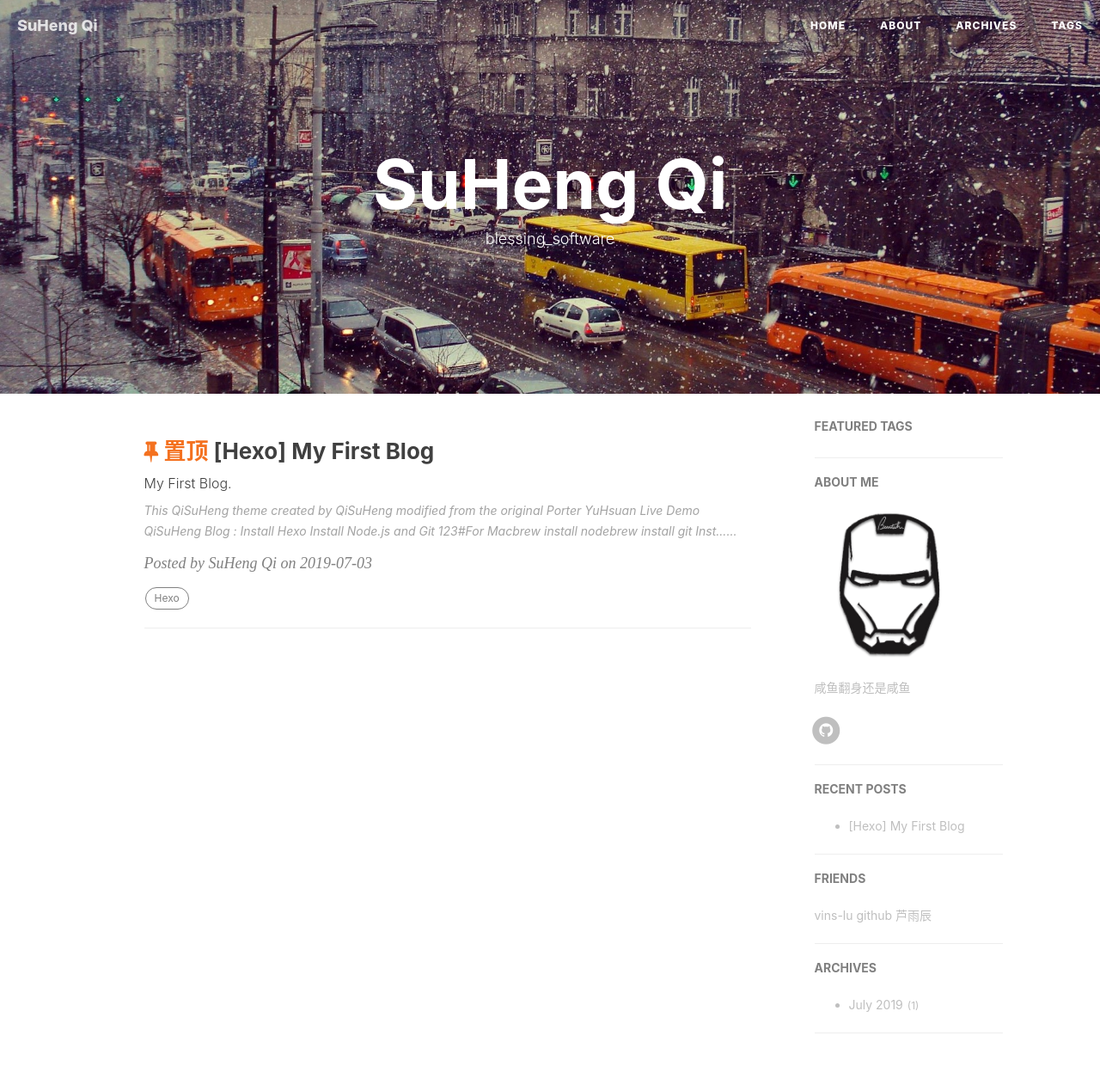
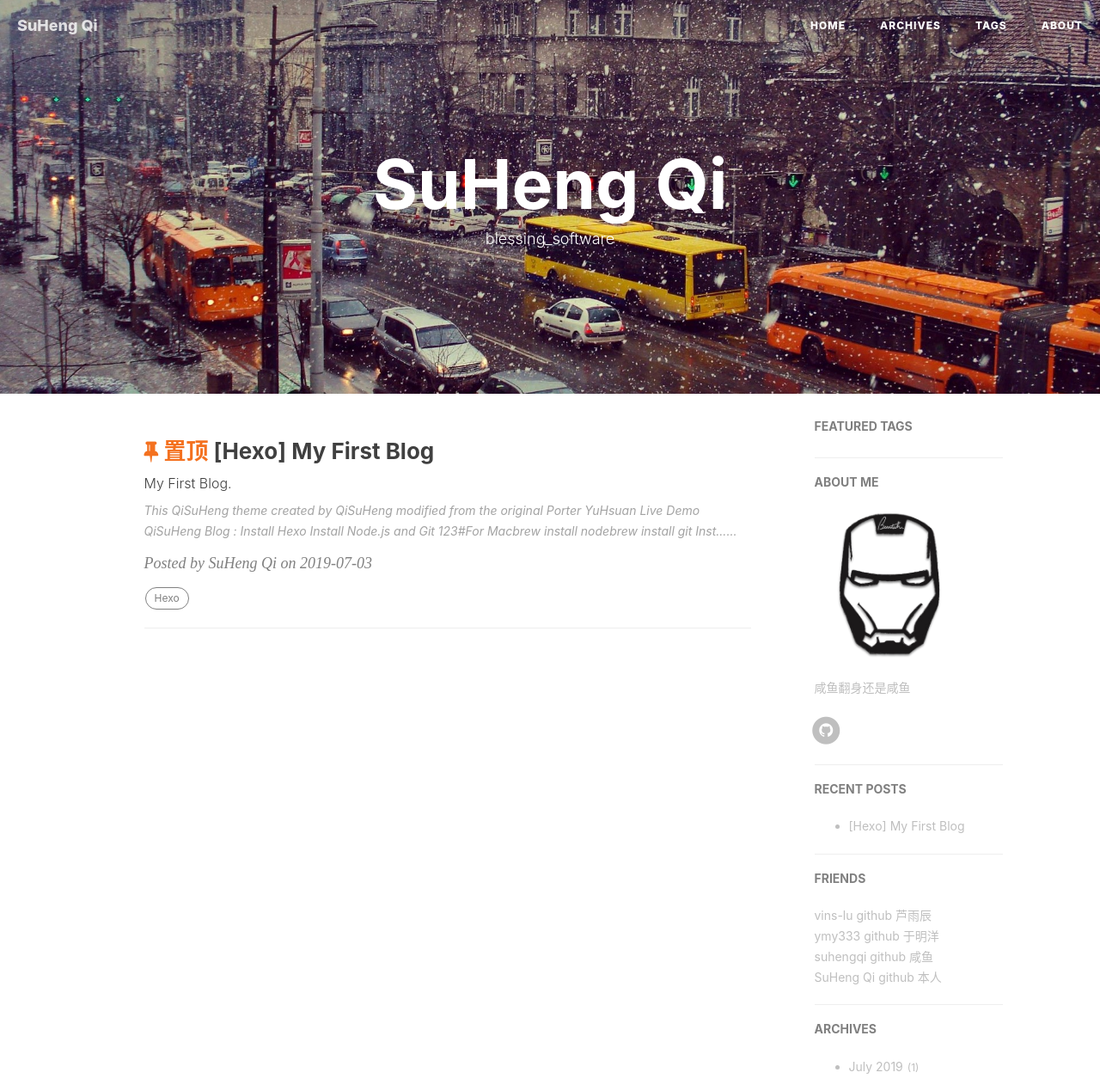
Before and after one commit to qisuheng/qisuheng.github.io, a plain HTML site: page index.html in a window 1280 px wide. Shown: the top 1269 px of the page at 86% size. Drawn offline with nearby package versions, Linux system fonts and the light colour scheme.

Commit message:
Site updated: 2019-07-03 17:32:40

```diff
--- a/index.html
+++ b/index.html
@@ -134,13 +134,6 @@
 
 
                         <li>
-                            <a href="/about/">About</a>
-                        </li>
-
-
-
-
-                        <li>
                             <a href="/archive/">Archives</a>
                         </li>
 
@@ -149,6 +142,13 @@
 
                         <li>
                             <a href="/tags/">Tags</a>
+                        </li>
+
+
+
+
+                        <li>
+                            <a href="/about/">About</a>
                         </li>
 
 
@@ -360,6 +360,12 @@ Inst......
 
         <li><a href="https://vins-lu.github.io" target="_blank">vins-lu github 芦雨辰</a></li>
 
+        <li><a href="https://github.com/ymy333" target="_blank">ymy333 github 于明洋</a></li>
+
+        <li><a href="https://github.com/qisuheng" target="_blank">suhengqi github 咸鱼</a></li>
+
+        <li><a href="https://qisuheng.github.io" target="_blank">SuHeng Qi github 本人</a></li>
+
 </ul>
 
         <hr>
```
Also changed, not shown: 404.html (+7 -7 lines), about/index.html (+13 -7 lines), archive/index.html (+13 -7 lines), archives/2019/07/index.html (+13 -7 lines), archives/2019/index.html (+13 -7 lines), archives/index.html (+13 -7 lines), article/myfirstblog/index.html (+13 -7 lines), tags/Hexo/index.html (+13 -7 lines), tags/index.html (+7 -7 lines).
